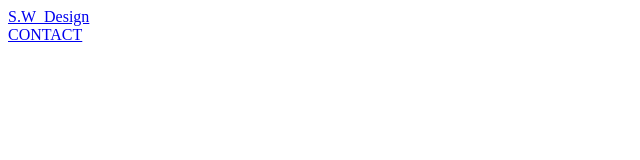
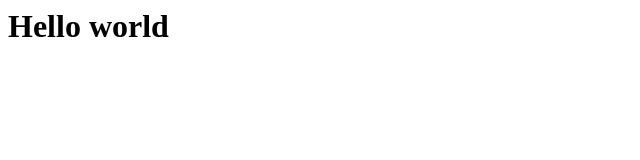
Before and after one commit to ShuchenWuu/S.W-Design, a plain HTML site: page index.HTML in a window 1280 px wide. Shown: the whole page, without its empty margins (0-640 px from the left). Drawn offline with Linux system fonts and the light colour scheme.

Commit message:
Update index.HTML

```diff
--- a/index.HTML
+++ b/index.HTML
@@ -1 +1 @@
-<div grid-row="" grid-pad="3" grid-gutter="6"><div grid-col="8" grid-pad="3"><a href="#" rel="home_page">S.W_Design</a></div><div grid-col="4" grid-pad="3"><a href="https://www.instagram.com/s.w_design_/" target="_blank">CONTACT</a></div></div><br>
+<H1>Hello world
```
